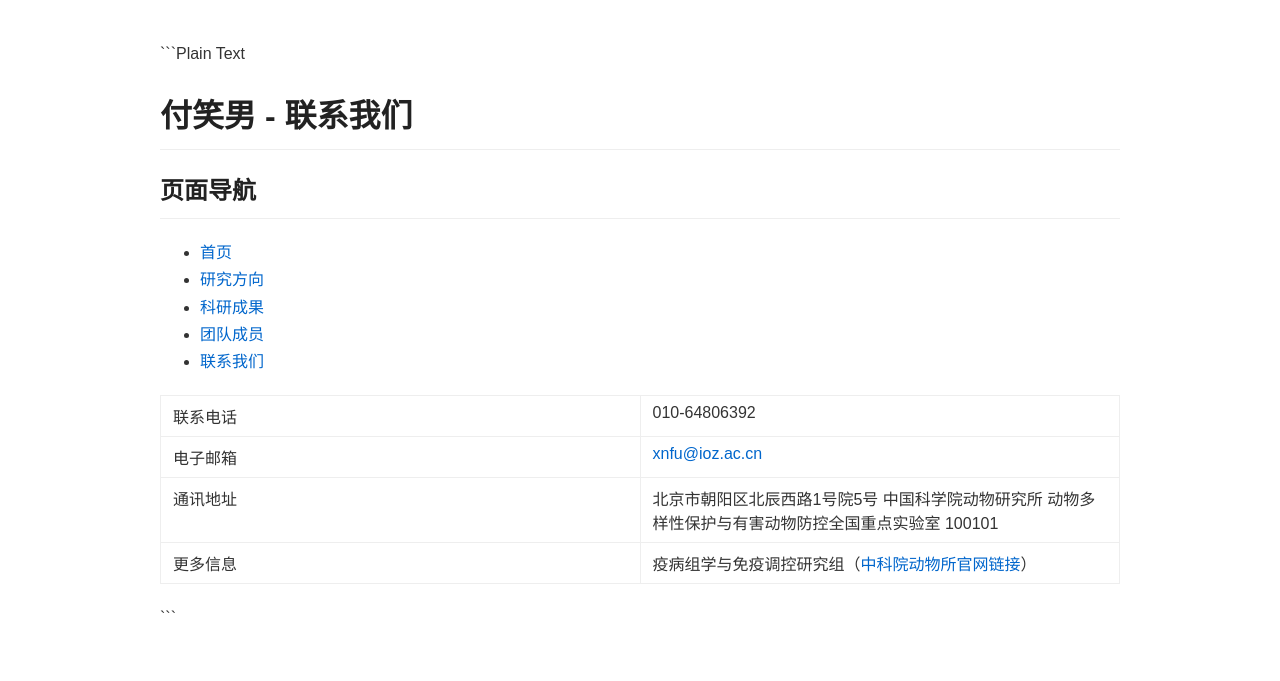
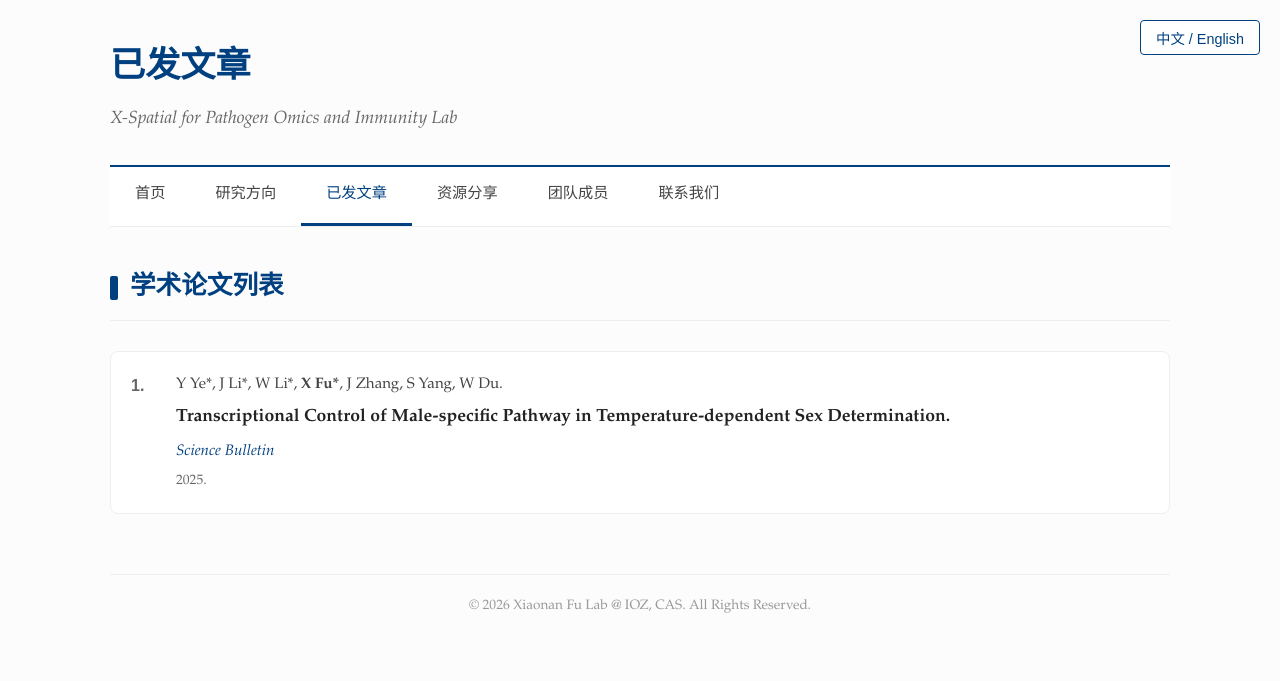
Before and after one commit to xomicspatial/xomicspatial.github.io, a plain HTML site: page contact.html in a window 1280 px wide. Drawn offline with Linux system fonts and the light colour scheme.

Commit message:
Update contact.html

````diff
--- a/contact.html
+++ b/contact.html
@@ -1,51 +1,164 @@
-```Plain Text
-
 <!DOCTYPE html>
 <html lang="zh-CN">
 <head>
-<meta charset="UTF-8">
-<title>联系我们 - 付笑男研究员</title>
-<style>
-body{font-family: "Microsoft YaHei", sans-serif; line-height:1.7; margin:40px auto; max-width:960px; padding:0 20px; color:#333;}
-h1,h2,h3{color:#222; border-bottom:1px solid #eee; padding-bottom:6px;}
-table{width:100%; border-collapse:collapse; margin:20px 0;}
-td{padding:8px 12px; border:1px solid #eee; vertical-align:top;}
-a{color:#0066cc; text-decoration:none;}
-a:hover{text-decoration:underline;}
-</style>
+    <meta charset="UTF-8">
+    <meta name="viewport" content="width=device-width, initial-scale=1.0">
+    <title>已发文章 - X-Spatial Lab</title>
+    <style>
+        :root {
+            --primary-color: #004080;
+            --accent-color: #eef4fb;
+            --text-color: #333;
+            --light-text: #666;
+            --bg-color: #fcfcfc;
+        }
+
+        * { margin: 0; padding: 0; box-sizing: border-box; }
+
+        body {
+            font-family: "Palatino Linotype", "Book Antiqua", Palatino, "Microsoft YaHei", serif;
+            line-height: 1.7;
+            color: var(--text-color);
+            background-color: var(--bg-color);
+        }
+
+        .lang-switch { position: absolute; top: 20px; right: 20px; z-index: 1001; }
+        .lang-btn {
+            background: #fff; border: 1px solid var(--primary-color); color: var(--primary-color);
+            padding: 6px 15px; cursor: pointer; border-radius: 4px; font-size: 0.9rem;
+            transition: all 0.3s; font-weight: 500;
+        }
+        .lang-btn:hover { background: var(--primary-color); color: #fff; }
+        [lang="en"] .lang-zh { display: none; }
+        [lang="zh-CN"] .lang-en { display: none; }
+
+        .container { max-width: 1100px; margin: 0 auto; padding: 40px 20px; }
+
+        header { margin-bottom: 30px; text-align: left; }
+        header h1 { font-size: 2.2rem; color: var(--primary-color); margin-bottom: 5px; }
+        header p { font-style: italic; color: var(--light-text); font-size: 1.1rem; }
+
+        .nav {
+            display: flex; background: #fff; margin-bottom: 40px;
+            border-top: 2px solid var(--primary-color); border-bottom: 1px solid #eee;
+            position: sticky; top: 0; z-index: 100;
+        }
+        .nav a {
+            padding: 15px 25px; color: #444; text-decoration: none;
+            font-weight: 500; font-size: 0.95rem; transition: 0.3s;
+        }
+        .nav a:hover { background-color: var(--accent-color); color: var(--primary-color); }
+        .nav a.active { color: var(--primary-color); border-bottom: 3px solid var(--primary-color); }
+
+        .pub-section { margin-bottom: 60px; }
+        .section-title {
+            font-size: 1.6rem; color: var(--primary-color); margin-bottom: 30px;
+            padding-bottom: 10px; border-bottom: 1px solid #eee; display: flex; align-items: center;
+        }
+        .section-title::before {
+            content: ""; width: 8px; height: 24px; background: var(--primary-color);
+            margin-right: 12px; border-radius: 2px;
+        }
+
+        .pub-list { list-style: none; }
+        .pub-item {
+            background: #fff;
+            padding: 20px;
+            border: 1px solid #eee;
+            border-radius: 8px;
+            margin-bottom: 15px;
+            transition: 0.3s;
+            display: flex;
+            align-items: flex-start;
+        }
+        .pub-item:hover {
+            box-shadow: 0 5px 15px rgba(0,0,0,0.05);
+            border-left: 4px solid var(--primary-color);
+        }
+
+        .pub-index {
+            font-family: Arial, sans-serif;
+            font-weight: bold;
+            color: var(--light-text);
+            margin-right: 20px;
+            min-width: 25px;
+        }
+
+        .pub-content { flex: 1; }
+        .pub-authors { font-size: 0.95rem; color: #444; display: block; }
+        .pub-title { font-weight: bold; color: #222; display: block; margin: 5px 0; font-size: 1.1rem; }
+        .pub-journal { font-style: italic; color: var(--primary-color); font-size: 0.95rem; }
+        .pub-meta { color: var(--light-text); font-size: 0.85rem; margin-top: 5px; }
+
+        footer {
+            margin-top: 60px; padding: 20px 0; border-top: 1px solid #eee;
+            text-align: center; color: #999; font-size: 0.85rem;
+        }
+
+        @media (max-width: 600px) {
+            .nav { flex-wrap: wrap; }
+            .nav a { padding: 10px 15px; flex: 1 1 50%; text-align: center; }
+        }
+    </style>
 </head>
 <body>
-<h1>付笑男 - 联系我们</h1>
-<h2>页面导航</h2>
-<ul>
-  <li><a href="index.html">首页</a></li>
-  <li><a href="research-direction.html">研究方向</a></li>
-  <li><a href="research-achievements.html">科研成果</a></li>
-  <li><a href="team-members.html">团队成员</a></li>
-  <li><a href="contact-us.html">联系我们</a></li>
-</ul>
 
-<table>
-  <tbody>
-    <tr>
-      <td width="200">联系电话</td>
-      <td width="200">010-64806392</td>
-    </tr>
-    <tr>
-      <td>电子邮箱</td>
-      <td><a href="mailto:xnfu@ioz.ac.cn">xnfu@ioz.ac.cn</a></td>
-    </tr>
-    <tr>
-      <td>通讯地址</td>
-      <td>北京市朝阳区北辰西路1号院5号 中国科学院动物研究所 动物多样性保护与有害动物防控全国重点实验室 100101</td>
-    </tr>
-    <tr>
-      <td>更多信息</td>
-      <td>疫病组学与免疫调控研究组（<a href="https://ioz.cas.cn/sourcedb/zw/zjrc/202506/t20250625_7874771.html" target="_blank">中科院动物所官网链接</a>）</td>
-    </tr>
-  </tbody>
-</table>
+    <div class="lang-switch">
+        <button id="langBtn" class="lang-btn" onclick="toggleLanguage()">中文 / English</button>
+    </div>
+
+    <div class="container">
+        <header>
+            <h1>
+                <span class="lang-zh">已发文章</span>
+                <span class="lang-en">Publications</span>
+            </h1>
+            <p>X-Spatial for Pathogen Omics and Immunity Lab</p>
+        </header>
+
+        <nav class="nav">
+            <a href="index.html"><span class="lang-zh">首页</span><span class="lang-en">Home</span></a>
+            <a href="research.html"><span class="lang-zh">研究方向</span><span class="lang-en">Research</span></a>
+            <a href="achievements.html" class="active"><span class="lang-zh">已发文章</span><span class="lang-en">Publications</span></a>
+            <a href="resource.html"><span class="lang-zh">资源分享</span><span class="lang-en">Resources</span></a>
+            <a href="team.html"><span class="lang-zh">团队成员</span><span class="lang-en">Group members</span></a>
+            <a href="contact.html"><span class="lang-zh">联系我们</span><span class="lang-en">Positions available</span></a>
+        </nav>
+
+        <section class="pub-section">
+            <h2 class="section-title">
+                <span class="lang-zh">学术论文列表</span>
+                <span class="lang-en">Chronological Publication List</span>
+            </h2>
+            <ul class="pub-list">
+                <li class="pub-item">
+                    <span class="pub-index">1.</span>
+                    <div class="pub-content">
+                        <span class="pub-authors">Y Ye*, J Li*, W Li*, <strong>X Fu*</strong>, J Zhang, S Yang, W Du.</span>
+                        <span class="pub-title">Transcriptional Control of Male-specific Pathway in Temperature-dependent Sex Determination.</span>
+                        <span class="pub-journal">Science Bulletin</span>
+                        <div class="pub-meta">2025.</div>
+                    </div>
+                </li>
+                </ul>
+        </section>
+
+        <footer>
+            &copy; 2026 Xiaonan Fu Lab @ IOZ, CAS. All Rights Reserved.
+        </footer>
+    </div>
+
+    <script>
+        function toggleLanguage() {
+            const html = document.documentElement;
+            if (html.lang === 'zh-CN') {
+                html.lang = 'en';
+                document.title = "Publications - X-Spatial Lab";
+            } else {
+                html.lang = 'zh-CN';
+                document.title = "已发文章 - X-Spatial Lab";
+            }
+        }
+    </script>
 </body>
 </html>
-
-```
````
